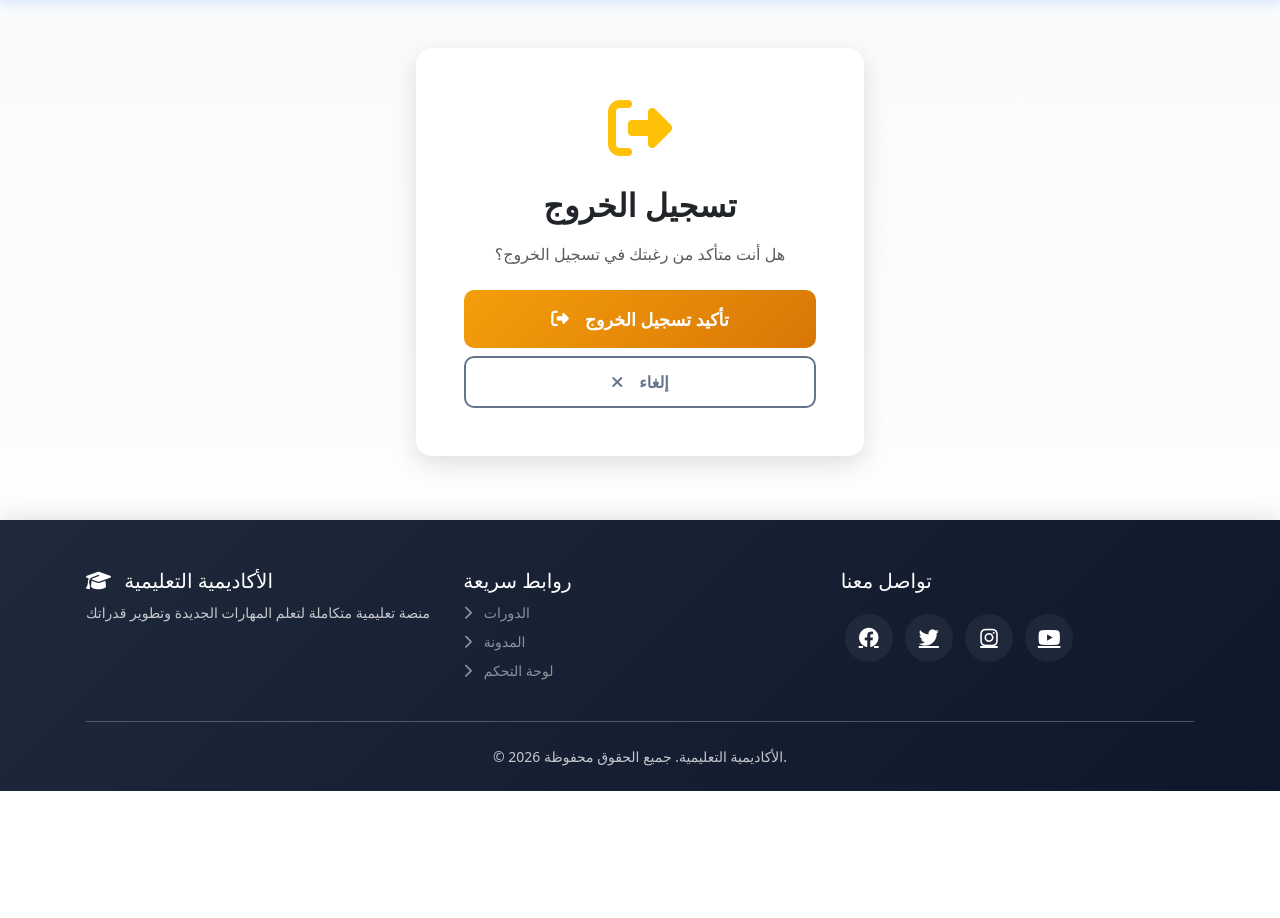
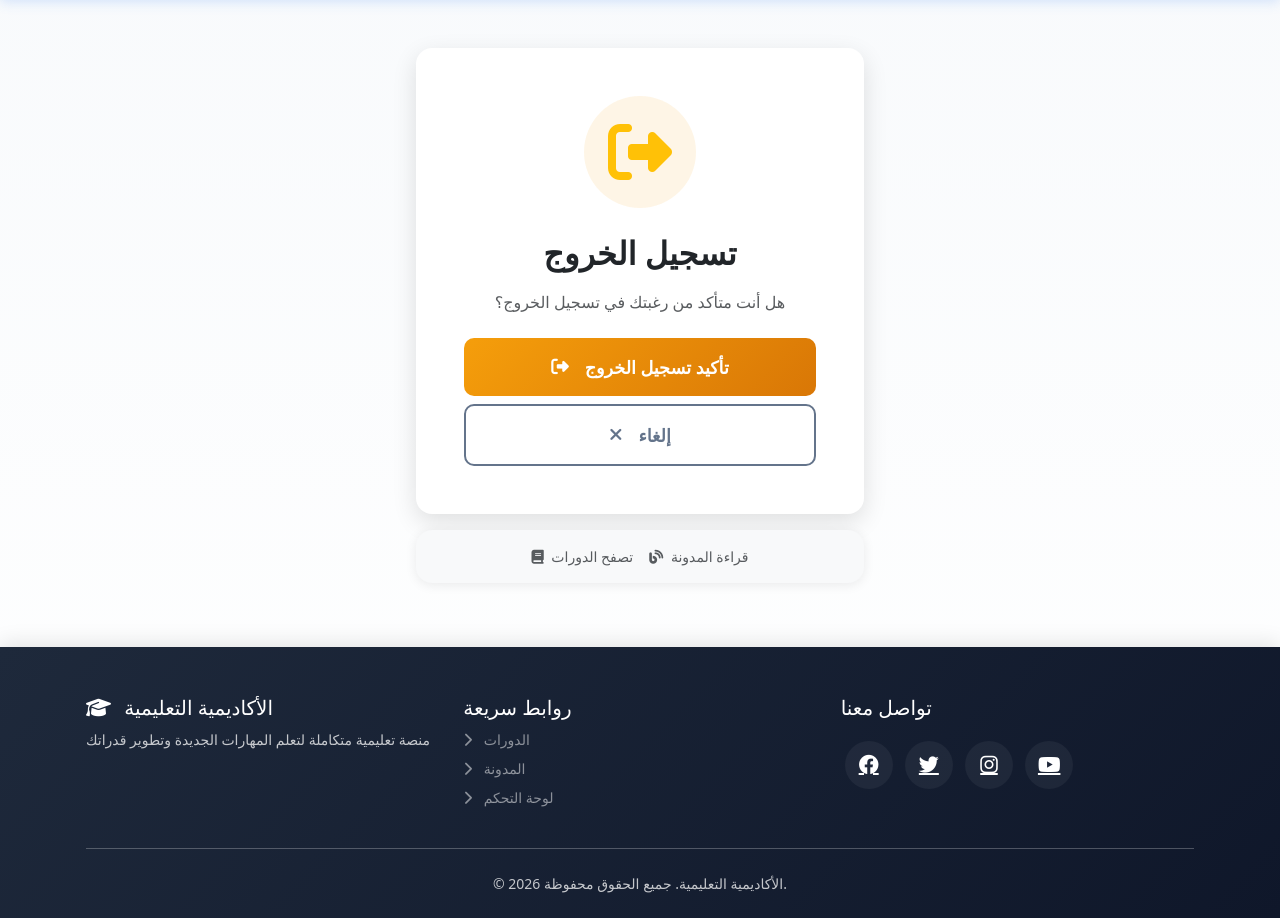
Before and after one commit to ayakakaa135-boop/academy-platform, a Django app: page /en/accounts/logout/ in a window 1280 px wide. Shown: the part 72-990 px from the top of the page. Before the commit the page ends 863 px from the top, so only its background shows below. Run offline with Django 5.2, Linux system fonts and the light colour scheme; the visitor is signed in with stand-in values (Sample User, id 1); some libraries are stand-ins or nearby versions.

Commit message:
Refactor logout.html for better design and functionality
Updated the logout page layout and styles for improved UI.

```diff
--- a/templates/account/logout.html
+++ b/templates/account/logout.html
@@ -5,34 +5,77 @@
 {% block title %}{% trans "تسجيل الخروج" %} - {% trans "الأكاديمية" %}{% endblock %}
 
 {% block content %}
-<div class="container my-5">
+<div class="container my-4 my-md-5">
     <div class="row justify-content-center">
-        <div class="col-lg-5 col-md-7">
-            <div class="card shadow-lg">
-                <div class="card-body p-5 text-center">
-                    <i class="fas fa-sign-out-alt fa-4x text-warning mb-4"></i>
+        <div class="col-12 col-sm-10 col-md-8 col-lg-6 col-xl-5">
+            <div class="card shadow-lg animate-fadeIn">
+                <div class="card-body p-4 p-md-5 text-center">
+                    <!-- Icon -->
+                    <div class="mb-4">
+                        <div class="d-inline-flex align-items-center justify-content-center rounded-circle bg-warning bg-opacity-10 p-4">
+                            <i class="fas fa-sign-out-alt fa-4x text-warning"></i>
+                        </div>
+                    </div>
+
+                    <!-- Title & Message -->
                     <h2 class="fw-bold mb-3">{% trans "تسجيل الخروج" %}</h2>
-                    <p class="text-muted mb-4">{% trans "هل أنت متأكد من رغبتك في تسجيل الخروج؟" %}</p>
+                    <p class="text-muted mb-4 px-2">
+                        {% trans "هل أنت متأكد من رغبتك في تسجيل الخروج؟" %}
+                    </p>
 
+                    <!-- Logout Form -->
                     <form method="post" action="{% url 'account_logout' %}">
                         {% csrf_token %}
                         {% if redirect_field_value %}
                             <input type="hidden" name="{{ redirect_field_name }}" value="{{ redirect_field_value }}"/>
                         {% endif %}
 
-                        <button type="submit" class="btn btn-warning btn-lg w-100 mb-2">
+                        <div class="d-grid gap-2">
+                            <button type="submit" class="btn btn-warning btn-lg">
                                 <i class="fas fa-sign-out-alt me-2"></i>
                                 {% trans "تأكيد تسجيل الخروج" %}
                             </button>
 
-                        <a href="{% url 'courses:home' %}" class="btn btn-outline-secondary w-100">
+                            <a href="{% url 'courses:home' %}" class="btn btn-outline-secondary btn-lg">
                                 <i class="fas fa-times me-2"></i>
                                 {% trans "إلغاء" %}
                             </a>
+                        </div>
                     </form>
+                </div>
+            </div>
+
+            <!-- Quick Links -->
+            <div class="card mt-3 border-0 bg-light">
+                <div class="card-body p-3">
+                    <div class="d-flex flex-column flex-sm-row justify-content-center gap-3 text-center">
+                        <a href="{% url 'courses:list' %}" class="text-decoration-none text-muted small">
+                            <i class="fas fa-book me-1"></i>
+                            {% trans "تصفح الدورات" %}
+                        </a>
+                        <a href="{% url 'blog:list' %}" class="text-decoration-none text-muted small">
+                            <i class="fas fa-blog me-1"></i>
+                            {% trans "قراءة المدونة" %}
+                        </a>
                     </div>
                 </div>
             </div>
         </div>
     </div>
+</div>
+
+<style>
+    .btn-warning {
+        color: white;
+    }
+
+    .btn-warning:hover {
+        color: white;
+        transform: translateY(-2px);
+    }
+
+    .bg-warning.bg-opacity-10 {
+        background-color: rgba(245, 158, 11, 0.1) !important;
+    }
+</style>
 {% endblock %}
```
Lines whose indentation alone changed are shown as unchanged.
